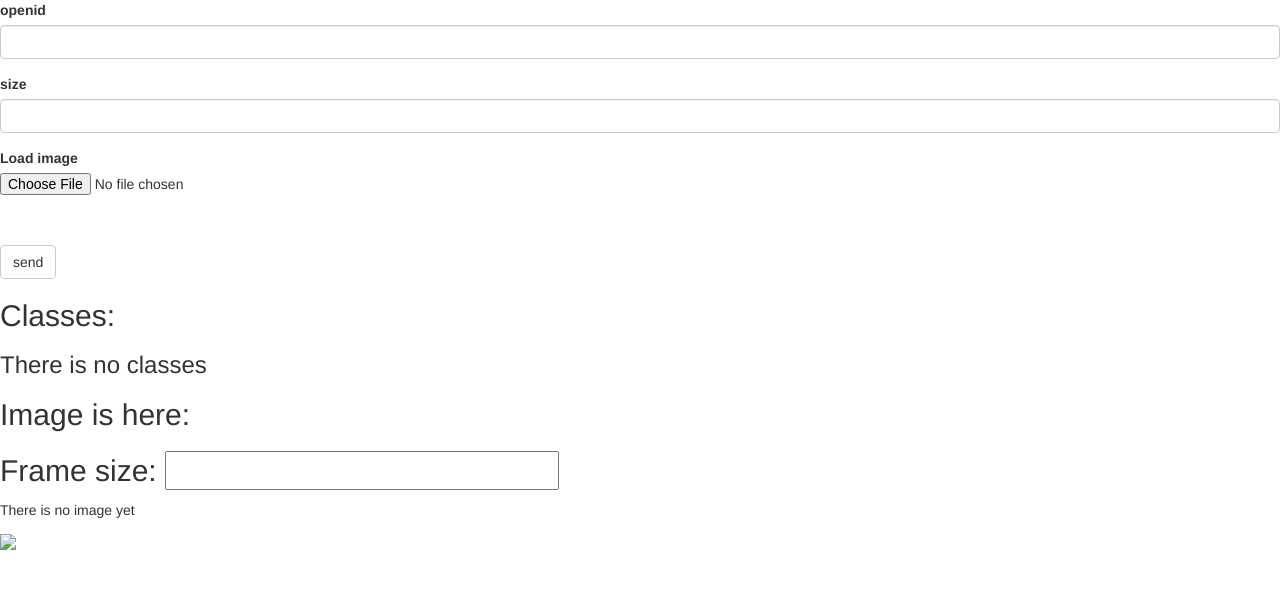
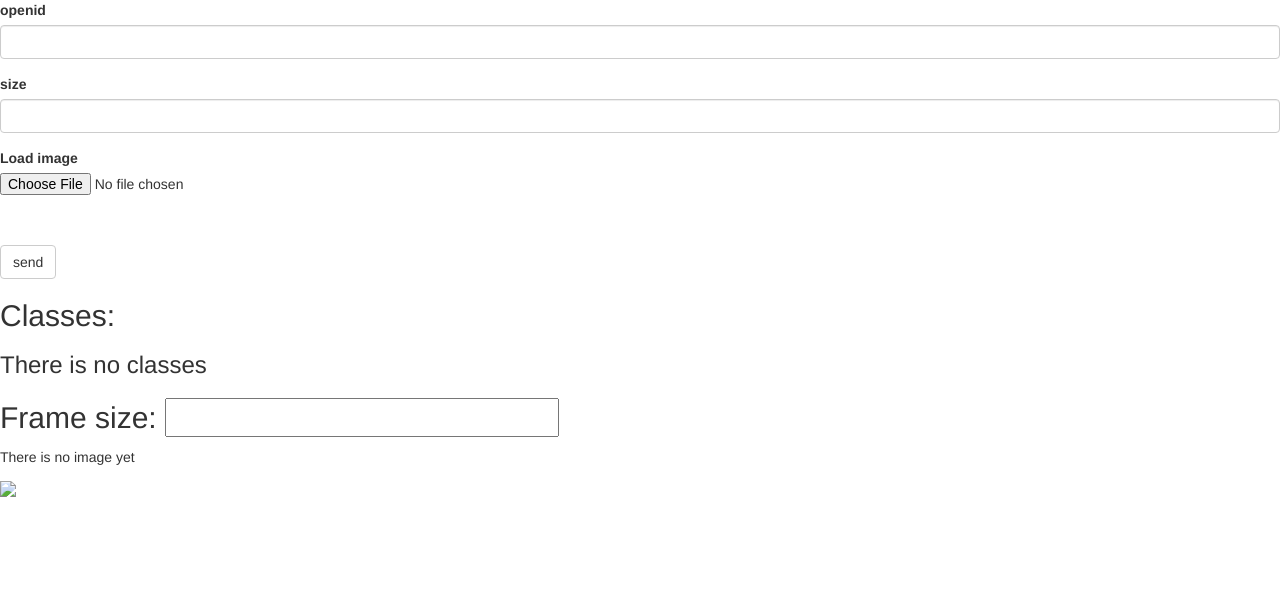
Before and after one commit to ratseater/lab_flask, a Flask app: page /net in a window 1280 px wide. Shown: the top 589 px of the page. Run offline with Flask 2, Linux system fonts and the light colour scheme; some libraries are stand-ins or nearby versions.

Commit message:
Update net.html

```diff
--- a/flaskapp/templates/net.html
+++ b/flaskapp/templates/net.html
@@ -20,7 +20,6 @@
 <h3> There is no classes </h3>
 {% endif %}
 
-<h2>Image is here: </h2>
 <h2>Frame size: {{form.size}}</h2>
 <!-- отображаем загруженное изображение с закругленными углами -->
 <!-- если оно есть (после submit) -->
```
